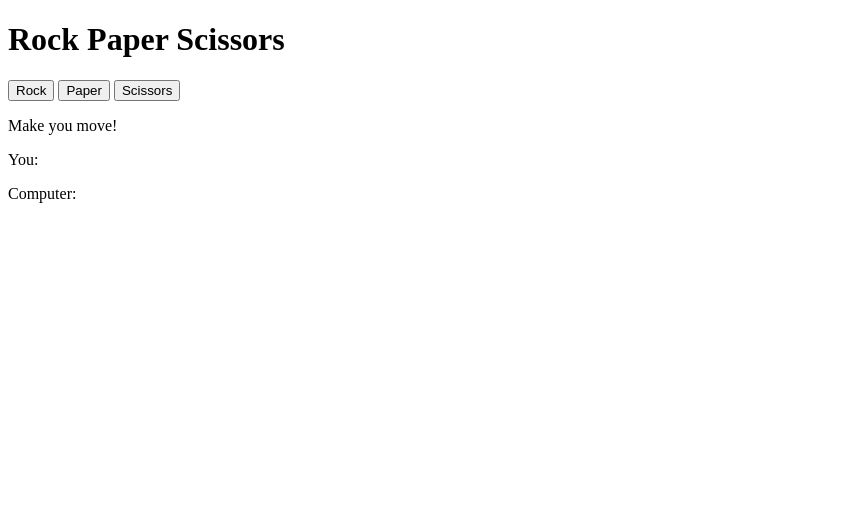
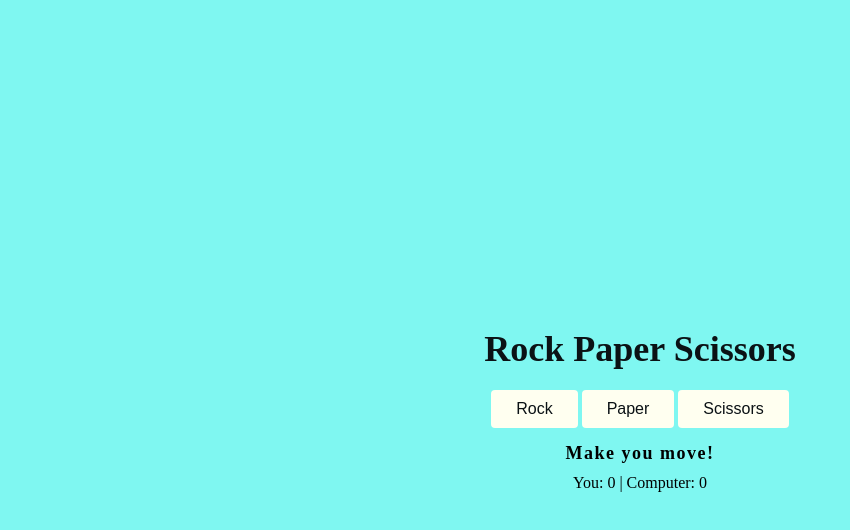
Before and after one commit to MohammadWaris/Rock-Paper-Scissors-with-UI, a plain HTML site: page index.html in a window 1280 px wide. Shown: the whole page, without its empty margins (0-850 px from the left). Drawn offline with Linux system fonts and the light colour scheme.

Commit message:
styleing the UI

```diff
--- a/index.html
+++ b/index.html
@@ -3,21 +3,21 @@
 <head>
     <meta charset="UTF-8">
     <meta name="viewport" content="width=device-width, initial-scale=1.0">
-    <link rel="stylesheet" href="style.css">
+    <link rel="stylesheet" href="./style.css">
     <title>Rock Paper Scissors</title>
 </head>
 <body>
     <div class="container" id="container">
-        <h1>Rock Paper Scissors</h1>
+        <h1 class="title">Rock Paper Scissors</h1>
         <div class="choice">
-            <button class="btn " id="rock">Rock</button>
-            <button class="btn " id="paper">Paper</button>
-            <button class="btn " id="scissors">Scissors</button>
+            <button class="btn" id="rock">Rock</button>
+            <button class="btn" id="paper">Paper</button>
+            <button class="btn" id="scissors">Scissors</button>
         </div>
         <p class="text-info">Make you move!</p>
-        <div class="scors">
-            <p>You: <span class="userScore"></span> </p>
-            <p>Computer: <span class="computerScore"></span> </p>
+        <div class="scores">
+            <p>You: <span class="userScore">0</span> </p> |
+            <p>Computer: <span class="computerScore">0</span> </p>
         </div>
     </div>
     <script src="custome.js"></script>
--- a/style.css
+++ b/style.css
@@ -0,0 +1,53 @@
+:root{
+    --primaryColor:#0B1215;
+    --secondaryColor:#FFFFF0;
+}
+*{
+    box-sizing: border-box;
+    margin: 0px;
+    padding:0px;
+}
+body{
+    width:100vw;
+    height: 100vh;
+    background-color: rgba(73, 245, 236,0.7);
+    display: flex;
+    justify-content: center;
+    align-items: center;
+
+}
+.title{
+    margin:20px 0px;
+    font-size: 36px;
+    color:var(--primaryColor)
+}
+.btn{
+    padding:10px 25px;
+    background-color: var(--secondaryColor);
+    color:var(--primaryColor);
+    border:none;
+    font-size: 16px;
+    border-radius: 4px;;
+}
+.btn:hover{
+    cursor: pointer;
+}
+.choice{
+    margin:15px 0px ;
+}
+.text-info{
+    margin:10px 0px;
+    font-size: 18px;
+    font-weight: bold;
+    letter-spacing: 1.5px;
+}
+.choice,
+.text-info,
+.scores
+{
+    text-align: center;
+}
+
+.scores p{
+    display: inline-block;
+}
```
